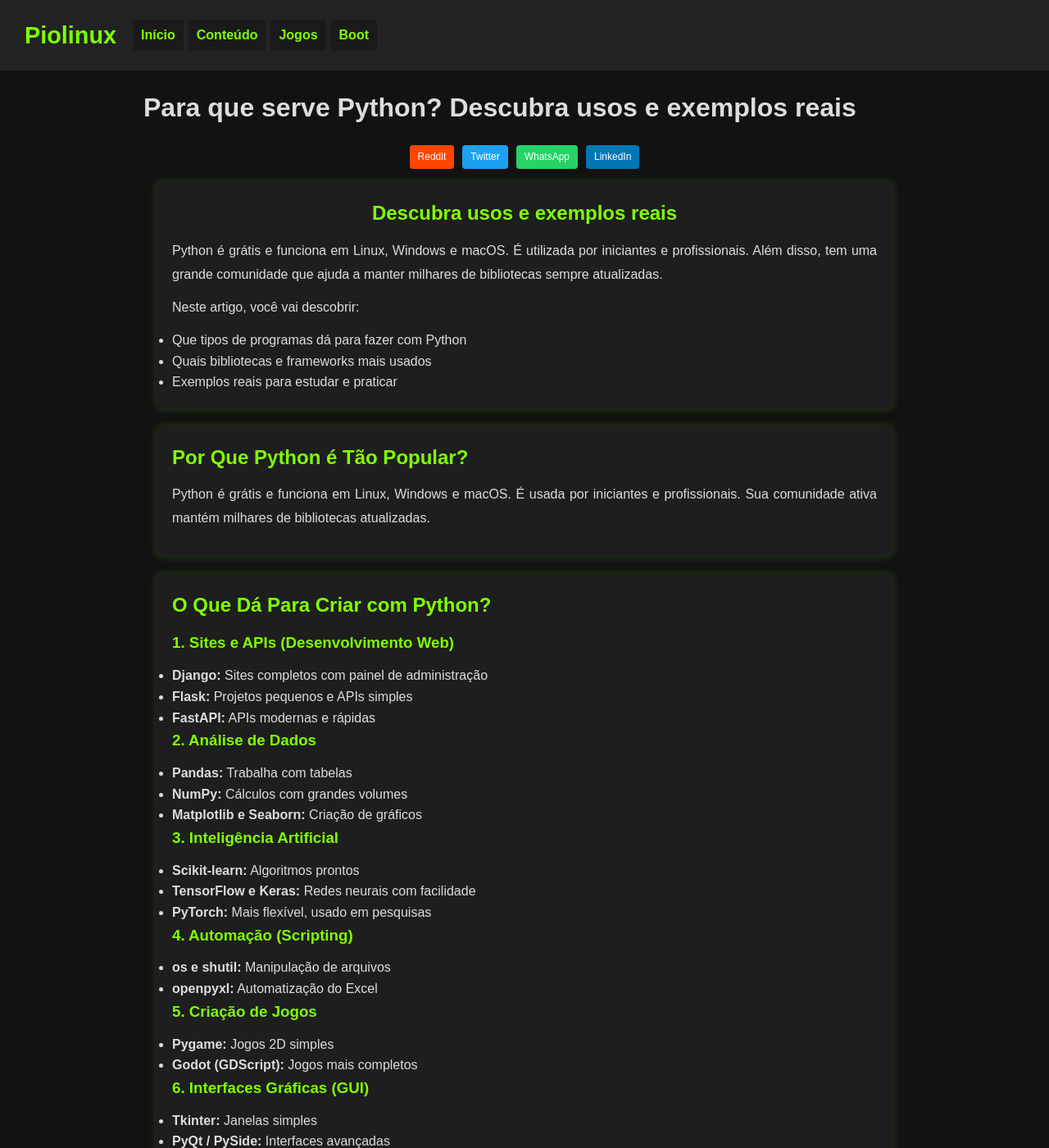
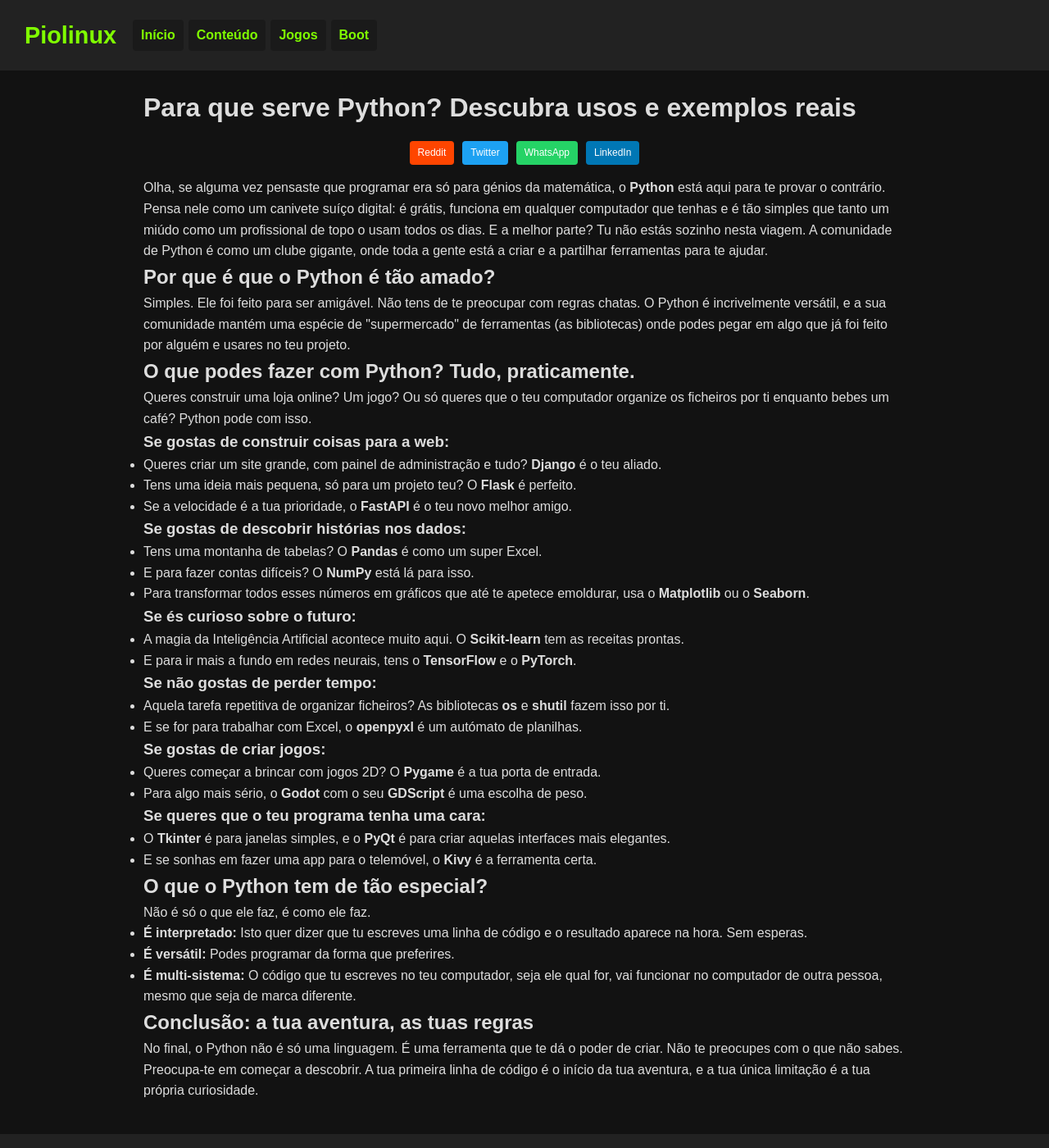
Before and after one commit to Piolinux/piolinux-site, a Jekyll site: the page artigo-python.html, which Jekyll copies as it is, in a window 1280 px wide and 1400 px high. Shown: the whole window at 82% size. Built offline with Jekyll 4.4.1, drawn with Linux system fonts in a browser that asks for light colours; some of the changed text lies outside the part shown.

Commit message:
Update artigo-python.html

```diff
--- a/artigo-python.html
+++ b/artigo-python.html
@@ -247,7 +247,7 @@ footer a:hover {
 
 
 
-    <main>
+
 
 		<div id="share" style="text-align:center;margin:15px 0"></div>
     <script async defer>
@@ -281,107 +281,72 @@ footer a:hover {
         });
       })();
     </script>
-        <article>
-            <section>
-                <center><h2>Descubra usos e exemplos reais</h2></center>
-                <p>Python é grátis e funciona em Linux, Windows e macOS. É utilizada por iniciantes e profissionais. Além disso, tem uma grande comunidade que ajuda a manter milhares de bibliotecas sempre atualizadas.</p>
-                <p>Neste artigo, você vai descobrir:</p>
+
+<body>
+
+<div class="container">
+    <p>Olha, se alguma vez pensaste que programar era só para génios da matemática, o <strong>Python</strong> está aqui para te provar o contrário. Pensa nele como um canivete suíço digital: é grátis, funciona em qualquer computador que tenhas e é tão simples que tanto um miúdo como um profissional de topo o usam todos os dias. E a melhor parte? Tu não estás sozinho nesta viagem. A comunidade de Python é como um clube gigante, onde toda a gente está a criar e a partilhar ferramentas para te ajudar.</p>
+
+    <h2>Por que é que o Python é tão amado?</h2>
+    <p>Simples. Ele foi feito para ser amigável. Não tens de te preocupar com regras chatas. O Python é incrivelmente versátil, e a sua comunidade mantém uma espécie de "supermercado" de ferramentas (as bibliotecas) onde podes pegar em algo que já foi feito por alguém e usares no teu projeto.</p>
+
+    <h2>O que podes fazer com Python? Tudo, praticamente.</h2>
+    <p>Queres construir uma loja online? Um jogo? Ou só queres que o teu computador organize os ficheiros por ti enquanto bebes um café? Python pode com isso.</p>
+
+    <h3>Se gostas de construir coisas para a web:</h3>
     <ul>
-                    <li>Que tipos de programas dá para fazer com Python</li>
-                    <li>Quais bibliotecas e frameworks mais usados</li>
-                    <li>Exemplos reais para estudar e praticar</li>
+        <li>Queres criar um site grande, com painel de administração e tudo? <strong>Django</strong> é o teu aliado.</li>
+        <li>Tens uma ideia mais pequena, só para um projeto teu? O <strong>Flask</strong> é perfeito.</li>
+        <li>Se a velocidade é a tua prioridade, o <strong>FastAPI</strong> é o teu novo melhor amigo.</li>
     </ul>
-            </section>
 
-            <section>
-                <h2>Por Que Python é Tão Popular?</h2>
-                <p>Python é grátis e funciona em Linux, Windows e macOS. É usada por iniciantes e profissionais. Sua comunidade ativa mantém milhares de bibliotecas atualizadas.</p>
-            </section>
+    <h3>Se gostas de descobrir histórias nos dados:</h3>
+    <ul>
+        <li>Tens uma montanha de tabelas? O <strong>Pandas</strong> é como um super Excel.</li>
+        <li>E para fazer contas difíceis? O <strong>NumPy</strong> está lá para isso.</li>
+        <li>Para transformar todos esses números em gráficos que até te apetece emoldurar, usa o <strong>Matplotlib</strong> ou o <strong>Seaborn</strong>.</li>
+    </ul>
 
-            <section>
-                <h2>O Que Dá Para Criar com Python?</h2>
-                <h3>1. Sites e APIs (Desenvolvimento Web)</h3>
+    <h3>Se és curioso sobre o futuro:</h3>
     <ul>
-                    <li><strong>Django:</strong> Sites completos com painel de administração</li>
-                    <li><strong>Flask:</strong> Projetos pequenos e APIs simples</li>
-                    <li><strong>FastAPI:</strong> APIs modernas e rápidas</li>
+        <li>A magia da Inteligência Artificial acontece muito aqui. O <strong>Scikit-learn</strong> tem as receitas prontas.</li>
+        <li>E para ir mais a fundo em redes neurais, tens o <strong>TensorFlow</strong> e o <strong>PyTorch</strong>.</li>
     </ul>
-                <h3>2. Análise de Dados</h3>
+
+    <h3>Se não gostas de perder tempo:</h3>
     <ul>
-                    <li><strong>Pandas:</strong> Trabalha com tabelas</li>
-                    <li><strong>NumPy:</strong> Cálculos com grandes volumes</li>
-                    <li><strong>Matplotlib e Seaborn:</strong> Criação de gráficos</li>
+        <li>Aquela tarefa repetitiva de organizar ficheiros? As bibliotecas <strong>os</strong> e <strong>shutil</strong> fazem isso por ti.</li>
+        <li>E se for para trabalhar com Excel, o <strong>openpyxl</strong> é um autómato de planilhas.</li>
     </ul>
-                <h3>3. Inteligência Artificial</h3>
+
+    <h3>Se gostas de criar jogos:</h3>
     <ul>
-                    <li><strong>Scikit-learn:</strong> Algoritmos prontos</li>
-                    <li><strong>TensorFlow e Keras:</strong> Redes neurais com facilidade</li>
-                    <li><strong>PyTorch:</strong> Mais flexível, usado em pesquisas</li>
+        <li>Queres começar a brincar com jogos 2D? O <strong>Pygame</strong> é a tua porta de entrada.</li>
+        <li>Para algo mais sério, o <strong>Godot</strong> com o seu <strong>GDScript</strong> é uma escolha de peso.</li>
     </ul>
-                <h3>4. Automação (Scripting)</h3>
+
+    <h3>Se queres que o teu programa tenha uma cara:</h3>
     <ul>
-                    <li><strong>os e shutil:</strong> Manipulação de arquivos</li>
-                    <li><strong>openpyxl:</strong> Automatização do Excel</li>
+        <li>O <strong>Tkinter</strong> é para janelas simples, e o <strong>PyQt</strong> é para criar aquelas interfaces mais elegantes.</li>
+        <li>E se sonhas em fazer uma app para o telemóvel, o <strong>Kivy</strong> é a ferramenta certa.</li>
     </ul>
-                <h3>5. Criação de Jogos</h3>
+
+    <h2>O que o Python tem de tão especial?</h2>
+    <p>Não é só o que ele faz, é como ele faz.</p>
     <ul>
-                    <li><strong>Pygame:</strong> Jogos 2D simples</li>
-                    <li><strong>Godot (GDScript):</strong> Jogos mais completos</li>
+        <li><strong>É interpretado:</strong> Isto quer dizer que tu escreves uma linha de código e o resultado aparece na hora. Sem esperas.</li>
+        <li><strong>É versátil:</strong> Podes programar da forma que preferires.</li>
+        <li><strong>É multi-sistema:</strong> O código que tu escreves no teu computador, seja ele qual for, vai funcionar no computador de outra pessoa, mesmo que seja de marca diferente.</li>
     </ul>
-                <h3>6. Interfaces Gráficas (GUI)</h3>
-                <ul>
-                    <li><strong>Tkinter:</strong> Janelas simples</li>
-                    <li><strong>PyQt / PySide:</strong> Interfaces avançadas</li>
-                    <li><strong>Kivy:</strong> Apps com toque para celular</li>
-                </ul>
-            </section>
 
-            <section>
-                <h2>Principais Características do Python</h2>
-                <ul>
-                    <li><strong>Interpretada:</strong> Resultado do código aparece na hora</li>
-                    <li><strong>Multiparadigma:</strong> OO, funcional e mais</li>
-                    <li><strong>Tipagem dinâmica:</strong> Não precisa declarar tipos</li>
-                    <li><strong>Multiplataforma:</strong> Funciona em qualquer sistema</li>
-                    <li><strong>Extensível:</strong> Integração com C e C++</li>
-                </ul>
-            </section>
+    <h2>Conclusão: a tua aventura, as tuas regras</h2>
+    <p>No final, o Python não é só uma linguagem. É uma ferramenta que te dá o poder de criar. Não te preocupes com o que não sabes. Preocupa-te em começar a descobrir. A tua primeira linha de código é o início da tua aventura, e a tua única limitação é a tua própria curiosidade.</p>
 
-            <section>
-                <h2>Outras Bibliotecas Úteis</h2>
-                <ul>
-                    <li><strong>Requests:</strong> Acessar APIs e sites</li>
-                    <li><strong>Beautiful Soup:</strong> Raspagem de dados web</li>
-                    <li><strong>Pytest:</strong> Testes automatizados</li>
-                    <li><strong>Sphinx:</strong> Documentação de projetos</li>
-                </ul>
-            </section>
+</div>
 
-            <section>
-                <h2>Exemplos Reais Para Estudo</h2>
-                <ul>
-                    <li><a href="https://github.com/pallets/flask" target="_blank">Projeto Flask no GitHub</a></li>
-                    <li><a href="https://github.com/scikit-learn/scikit-learn" target="_blank">Scikit-learn no GitHub</a></li>
-                    <li><a href="https://github.com/psf/requests" target="_blank">Requests no GitHub</a></li>
-                    <li><a href="https://github.com/pygame/pygame" target="_blank">Pygame no GitHub</a></li>
-                </ul>
-            </section>
-
-            <section>
-                <h2>Conclusão</h2>
-                <p>Python é uma linguagem poderosa, usada em quase tudo: sites, jogos, ciência de dados, automação e inteligência artificial.</p>
-                <blockquote>Quer aprender mais? Explore os exemplos acima e comece a praticar hoje mesmo!</blockquote>
-            </section>
-        </article>
+</body>
 
 
-    </main>
-
-
-
-
-</body>
-</html>
 
 </main>
 
```
Lines whose indentation alone changed are shown as unchanged.
